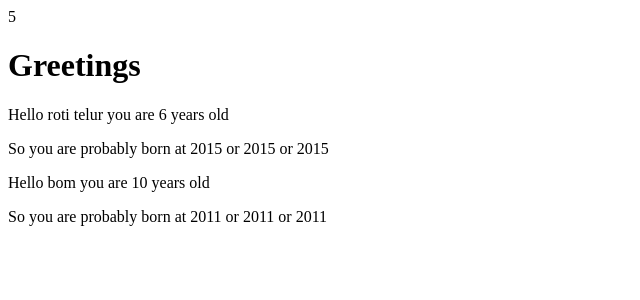
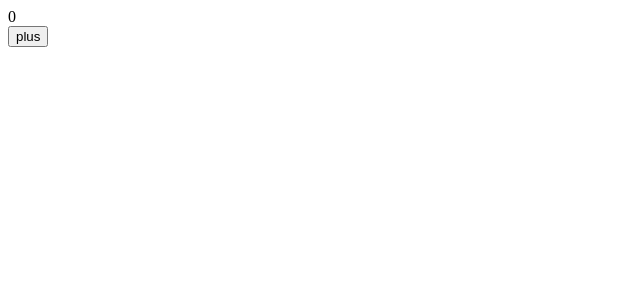
Before and after one commit to Cheese-5040/fullstackopen, a React (Create React App) app in the folder part1/1.0_intro/: page / in a window 1280 px wide. Shown: the top 300 px of the page, without its empty margins (0-640 px from the left). Built offline with nearby package versions, Linux system fonts and the light colour scheme.

Commit message:
button clicking counter

```diff
--- a/part1/1.0_intro/src/App.js
+++ b/part1/1.0_intro/src/App.js
@@ -1,43 +1,24 @@
-import React from 'react'
+import React, { Component, useState } from "react"; //import useState function
 
-const Hello = ({name, age}) => { //define hello function
-  //helper function to return year born of onjects
-  const createdTime = ()=>{
-    const currentTime = new Date().getFullYear()
-    return currentTime - age
+const App = () => {
+  const [counter, setCounter] = useState(0); // function call of useState, initialised with 0
+  //array of two items, assignm counter and setCounter with destructing assignmment
+  //usestate returns array with 2 items, then we assign them as two variables, counter, adn setcounter
+  //counter is set to 0, and setCounter is assigned to function to modify state
+
+  const handleClick = () => {
+    console.log("clicked");
   }
+  return (
+      <div>
+          <div>
+              {counter}
+          </div>
+          <button onClick = {handleClick}>
+              plus
+          </button>
+      </div>
+  )
+};
 
-  //same helper function but use arrow function
-  const bornYear = () => { return new Date().getFullYear() - age}
-  const bornYear2 = () => new Date().getFullYear() - age //same as above
-
-
-
-  return (//all react component usually need one root element (div)
-    <div>
-      <p> Hello {name} you are {age} years old </p>
-      <p> So you are probably born at {bornYear()} or {bornYear2()} or {createdTime()}</p>
-    </div>
-  )
-}
-
-
-const App = (props) => { //arrow fucntion assigned to const variable App
-  const {counter} = props
-  const name = "bom"
-  const time = 10
-  return (
-    <div>
-      {counter}
-      <h1>Greetings</h1>
-      <Hello name = "roti telur" age = {2+4} />
-      <Hello name = {name} age = {time} />
-    </div>
-  )
-}
-
-
-
-
-
-export default App
+export default App;
--- a/part1/1.0_intro/src/index.js
+++ b/part1/1.0_intro/src/index.js
@@ -1,20 +1,8 @@
 import ReactDOM from 'react-dom'
 import App from './App'
 
-let counter = 1
-
-const refresh = ()=>{
-  ReactDOM.render(<App counter = {counter}/>,
-    document.getElementById("root"))
-}
-
-setInterval(() => {
-  refresh()
-  counter += 1
-}, 1000)
-
 //render contents into div-element
 ReactDOM.render(
-<App counter = {counter}/>,
+<App/>,
 document.getElementById('root')
 )
```
Also changed, not shown: part1/1.0_intro/src/App1.js (added, +43 -0 lines), part1/1.0_intro/src/Appcounter.js (added, +22 -0 lines).
